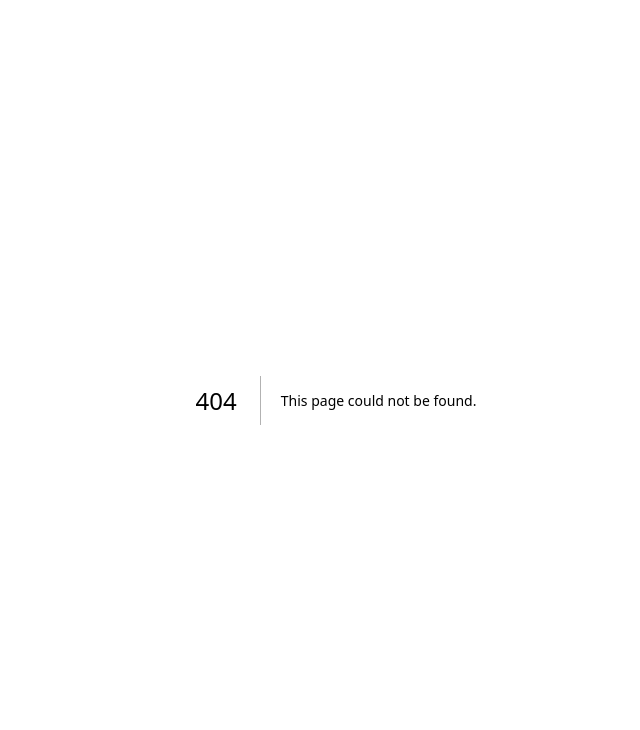
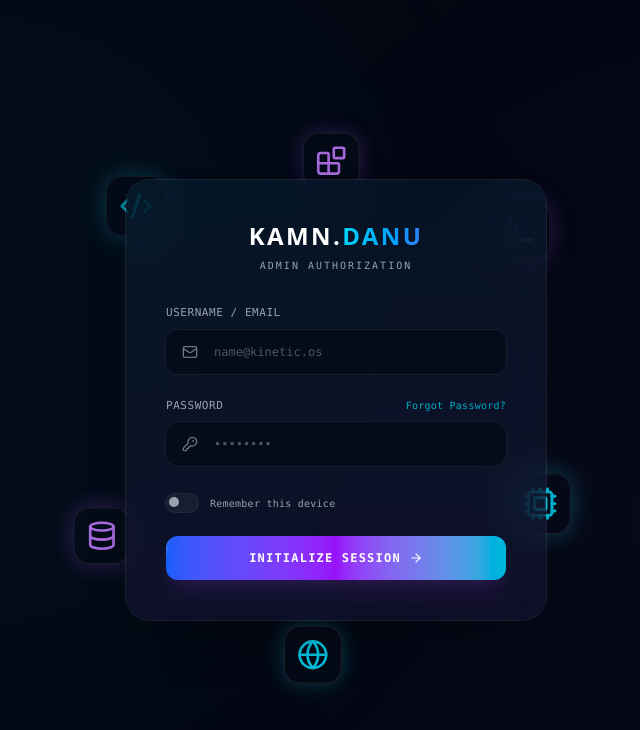
Before and after one commit to aryafathorozi/web-portofolio, a Next.js app: page /login in a window 1280 px wide. Before the commit this address had no page. Shown: the top 730 px of the page, without its empty margins (304-944 px from the left). Built offline with nearby package versions, Linux system fonts and the light colour scheme.

Commit message:
add view login page in role admin

```diff
--- /dev/null
+++ b/app/login/page.tsx
@@ -0,0 +1,114 @@
+"use client";
+
+import { useState } from "react";
+import { motion } from "framer-motion";
+import { KeyRound, Mail, ArrowRight } from "lucide-react";
+import BackgroundAuth from "@/components/admin/BackgroundAuth"; // Sesuaikan alias path '@/' proyek Anda
+
+export default function LoginPage() {
+  const [email, setEmail] = useState("");
+  const [password, setPassword] = useState("");
+  const [rememberMe, setRememberMe] = useState(false);
+
+  const handleSubmit = async (e: React.FormEvent) => {
+    e.preventDefault();
+    // Di Sini Tempat Mengaitkan Backend (Supabase Auth / API Endpoint Anda)
+    try {
+      console.log("Submitting login info:", { email, password, rememberMe });
+    } catch (error) {
+      console.error("Authentication process failed:", error);
+    }
+  };
+
+  return (
+    <div className="relative min-h-screen w-full bg-[#030712] flex items-center justify-center p-4 overflow-hidden select-none">
+      {/* Panggil Komponen Latar Belakang */}
+      <BackgroundAuth />
+
+      {/* CORE AUTHORIZATION CARD */}
+      <motion.div
+        initial={{ opacity: 0, y: 20 }}
+        animate={{ opacity: 1, y: 0 }}
+        transition={{ duration: 0.6, ease: [0.22, 1, 0.36, 1] }}
+        whileHover={{ y: -6, transition: { duration: 0.3, ease: "easeOut" } }}
+        className="relative w-full max-w-[420px] rounded-3xl bg-[#081122]/50 backdrop-blur-xl p-8 md:p-10
+                   ring-1 ring-white/10 shadow-2xl transition-all duration-300 group/card z-10
+                   hover:ring-cyan-500/30 hover:shadow-[0_0_50px_rgba(34,211,238,0.08)]"
+      >
+        <div className="absolute inset-0 rounded-3xl bg-gradient-to-b from-cyan-500/10 to-purple-500/10 opacity-50 group-hover/card:opacity-100 transition-opacity duration-500 pointer-events-none" />
+
+        {/* Header Title */}
+        <div className="text-center mb-8 relative z-10">
+          <h1 className="font-sans text-2xl font-black tracking-widest text-white uppercase">
+            KAMN.<span className="bg-gradient-to-r from-cyan-400 to-blue-500 bg-clip-text text-transparent">DANU</span>
+          </h1>
+          <p className="font-mono text-[10px] tracking-[0.2em] text-gray-400 uppercase mt-1.5">Admin Authorization</p>
+        </div>
+
+        {/* Input Form Fields */}
+        <form onSubmit={handleSubmit} className="space-y-6 relative z-10">
+          <div className="space-y-2">
+            <label className="block font-mono text-[11px] tracking-wider text-gray-400 uppercase">Username / Email</label>
+            <div className="relative group">
+              <span className="absolute left-4 top-1/2 -translate-y-1/2 text-gray-500 group-focus-within:text-cyan-400 transition-colors duration-300">
+                <Mail size={16} strokeWidth={2} />
+              </span>
+              <input
+                type="email"
+                required
+                value={email}
+                onChange={(e) => setEmail(e.target.value)}
+                placeholder="name@kinetic.os"
+                className="w-full bg-[#030712]/60 text-white placeholder-gray-600 font-mono text-xs rounded-xl pl-12 pr-4 py-3.5 ring-1 ring-white/5 group-hover:ring-white/10 focus:ring-1 focus:ring-cyan-500/50 focus:outline-none transition-all duration-300"
+              />
+            </div>
+          </div>
+
+          <div className="space-y-2">
+            <div className="flex items-center justify-between">
+              <label className="font-mono text-[11px] tracking-wider text-gray-400 uppercase">Password</label>
+              <a href="#" className="font-mono text-[10px] tracking-wide text-cyan-400/80 hover:text-cyan-400 hover:underline transition-colors duration-200">
+                Forgot Password?
+              </a>
+            </div>
+            <div className="relative group">
+              <span className="absolute left-4 top-1/2 -translate-y-1/2 text-gray-500 group-focus-within:text-purple-400 transition-colors duration-300">
+                <KeyRound size={16} strokeWidth={2} />
+              </span>
+              <input
+                type="password"
+                required
+                value={password}
+                onChange={(e) => setPassword(e.target.value)}
+                placeholder="••••••••"
+                className="w-full bg-[#030712]/60 text-white placeholder-gray-600 font-mono text-xs rounded-xl pl-12 pr-4 py-3.5 ring-1 ring-white/5 group-hover:ring-white/10 focus:ring-1 focus:ring-purple-500/50 focus:outline-none transition-all duration-300"
+              />
+            </div>
+          </div>
+
+          <div className="flex items-center justify-between pt-1">
+            <label className="flex items-center gap-3 cursor-pointer group">
+              <div className="relative">
+                <input type="checkbox" checked={rememberMe} onChange={(e) => setRememberMe(e.target.checked)} className="sr-only" />
+                <div className={`w-8 h-4.5 rounded-full transition-colors duration-300 ${rememberMe ? "bg-cyan-500/30 ring-1 ring-cyan-400/30" : "bg-white/5 ring-1 ring-white/10"}`} />
+                <div
+                  className={`absolute top-[3px] left-[3px] w-2.5 h-2.5 rounded-full bg-gray-400 transition-all duration-300 ${rememberMe ? "transform translate-x-3.5 bg-cyan-400 shadow-[0_0_8px_#22d3ee]" : ""}`}
+                />
+              </div>
+              <span className="font-mono text-[10px] tracking-wide text-gray-400 group-hover:text-gray-300 transition-colors duration-200">Remember this device</span>
+            </label>
+          </div>
+
+          <button
+            type="submit"
+            className="group relative w-full mt-2 flex items-center justify-center gap-2 rounded-xl bg-gradient-to-r from-blue-600 via-purple-600 to-cyan-500 p-3.5 text-xs font-mono font-bold tracking-widest text-white shadow-xl shadow-purple-500/10 hover:shadow-cyan-500/20 transition-all duration-300 overflow-hidden"
+          >
+            <div className="absolute inset-0 w-1/2 h-full bg-white/10 transform -skew-x-12 -translate-x-full group-hover:animate-[shine_0.8s_ease-in-out]" />
+            INITIALIZE SESSION
+            <ArrowRight size={14} className="text-white group-hover:translate-x-1 transition-transform duration-300" />
+          </button>
+        </form>
+      </motion.div>
+    </div>
+  );
+}
--- /dev/null
+++ b/components/admin/BackgroundAuth.tsx
@@ -0,0 +1,61 @@
+"use client";
+
+import { motion } from "framer-motion";
+import { Code2, Database, Terminal, Cpu, Blocks, Globe, LucideIcon } from "lucide-react";
+
+interface FloatingIconProps {
+  Icon: LucideIcon;
+  top: string;
+  left: string;
+  delay: number;
+  duration: number;
+  colorClass: string;
+  glowClass: string;
+  size?: number;
+}
+
+function FloatingIcon({ Icon, top, left, delay, duration, colorClass, glowClass, size = 32 }: FloatingIconProps) {
+  return (
+    <motion.div
+      initial={{ opacity: 0, scale: 0.8 }}
+      animate={{
+        opacity: [0.6, 0.9, 0.6],
+        y: [0, -12, 12, 0],
+        x: [0, 8, -8, 0],
+        scale: [1, 1.03, 0.97, 1],
+      }}
+      transition={{ duration, delay, repeat: Infinity, ease: "easeInOut" }}
+      style={{ top, left }}
+      className={`absolute p-3 rounded-2xl bg-[#070d19]/60 border border-white/10 ${colorClass} ${glowClass} hidden sm:block pointer-events-none select-none z-0`}
+    >
+      <Icon size={size} strokeWidth={2} />
+    </motion.div>
+  );
+}
+
+export default function BackgroundAuth() {
+  const backgroundIcons = [
+    { Icon: Code2, top: "22%", left: "32%", delay: 0, duration: 5.5, colorClass: "text-cyan-400", glowClass: "shadow-[0_0_25px_rgba(34,211,238,0.4)] border-cyan-400/30", size: 34 },
+    { Icon: Database, top: "62%", left: "30%", delay: 1.5, duration: 6.5, colorClass: "text-purple-400", glowClass: "shadow-[0_0_25px_rgba(168,85,247,0.35)] border-purple-400/20", size: 32 },
+    { Icon: Terminal, top: "25%", left: "62%", delay: 0.5, duration: 5, colorClass: "text-purple-400", glowClass: "shadow-[0_0_25px_rgba(168,85,247,0.4)] border-purple-400/30", size: 34 },
+    { Icon: Cpu, top: "58%", left: "64%", delay: 2, duration: 6, colorClass: "text-cyan-400", glowClass: "shadow-[0_0_25px_rgba(34,211,238,0.35)] border-cyan-400/20", size: 36 },
+    { Icon: Blocks, top: "15%", left: "48%", delay: 1, duration: 7, colorClass: "text-purple-400", glowClass: "shadow-[0_0_20px_rgba(168,85,247,0.3)] border-purple-400/20", size: 32 },
+    { Icon: Globe, top: "78%", left: "46%", delay: 2.5, duration: 5.8, colorClass: "text-cyan-400", glowClass: "shadow-[0_0_20px_rgba(34,211,238,0.3)] border-cyan-400/20", size: 32 },
+  ];
+
+  return (
+    <>
+      {/* Layer Tech Grid */}
+      <div className="absolute inset-0 bg-[linear-gradient(to_right,#ffffff02_1px,transparent_1px),linear-gradient(to_bottom,#ffffff02_1px,transparent_1px)] bg-[size:4rem_4rem] [mask-image:radial-gradient(ellipse_60%_50%_at_50%_50%,#000_70%,transparent_100%)] opacity-70 pointer-events-none z-0" />
+
+      {/* Pendaran Cahaya Ambient */}
+      <div className="absolute top-[-10%] left-[-10%] w-[50rem] h-[50rem] rounded-full bg-cyan-500/[0.03] blur-[120px] pointer-events-none z-0" />
+      <div className="absolute bottom-[-10%] right-[-10%] w-[45rem] h-[45rem] rounded-full bg-purple-500/[0.03] blur-[140px] pointer-events-none z-0" />
+
+      {/* Render Semua Ikon yang Mengitari Card */}
+      {backgroundIcons.map((iconProps, index) => (
+        <FloatingIcon key={index} {...iconProps} />
+      ))}
+    </>
+  );
+}
```
